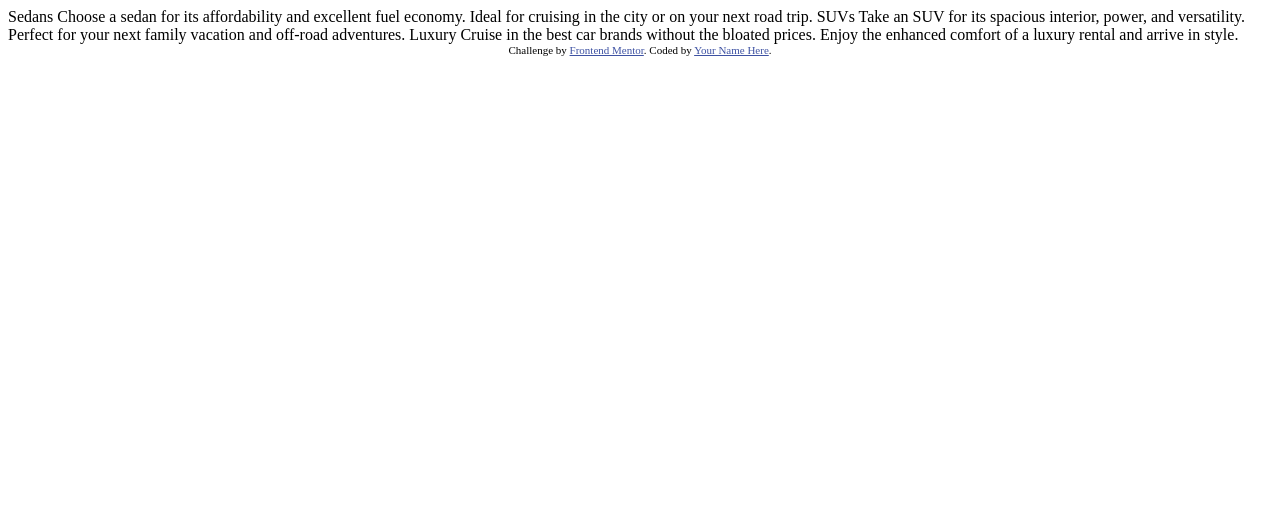
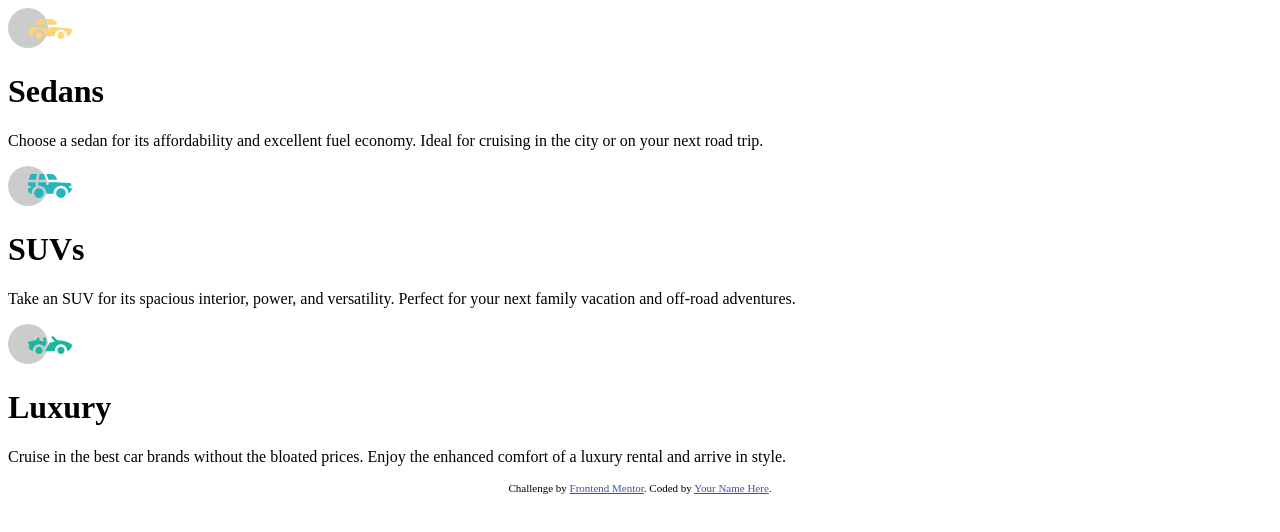
Before and after one commit to TheDrem94/3-column-preview-card-component-main, a plain HTML site: page index.html in a window 1280 px wide. Drawn offline with Linux system fonts and the light colour scheme.

Commit message:
update 27.11

```diff
--- a/index.html
+++ b/index.html
@@ -6,6 +6,9 @@
 
   <link rel="icon" type="image/png" sizes="32x32" href="./images/favicon-32x32.png">
   <link rel="stylesheet" href="styles.css">
+  <link rel="preconnect" href="https://fonts.googleapis.com">
+  <link rel="preconnect" href="https://fonts.gstatic.com" crossorigin>
+  <link href="https://fonts.googleapis.com/css2?family=Big+Shoulders+Display:wght@100..900&family=Lexend+Deca:wght@100..900&display=swap" rel="stylesheet">
 
   <title>Frontend Mentor | 3-column preview card component</title>
 
@@ -16,22 +19,29 @@
   </style>
 </head>
 <body>
-
-  Sedans
-  Choose a sedan for its affordability and excellent fuel economy. Ideal for cruising in the city
-  or on your next road trip.
-
-  SUVs
-  Take an SUV for its spacious interior, power, and versatility. Perfect for your next family vacation
-  and off-road adventures.
-
-  Luxury
-  Cruise in the best car brands without the bloated prices. Enjoy the enhanced comfort of a luxury
-  rental and arrive in style.
-
-  <div class="attribution">
-    Challenge by <a href="https://www.frontendmentor.io?ref=challenge" target="_blank">Frontend Mentor</a>.
-    Coded by <a href="#">Your Name Here</a>.
+  <div class="container">
+    <div class="sedan-box">
+      <img src="images/icon-sedans.svg" alt="">
+      <h1>Sedans</h1>
+      <p>Choose a sedan for its affordability and excellent fuel economy. Ideal for cruising in the city
+      or on your next road trip.</p>
+    </div>
+    <div class="suv-box">
+      <img src="images/icon-suvs.svg" alt="">
+      <h1>SUVs</h1>
+      <p>Take an SUV for its spacious interior, power, and versatility. Perfect for your next family vacation
+      and off-road adventures.</p>
+    </div>
+    <div class="lux-box">
+      <img src="images/icon-luxury.svg" alt="">
+      <h1>Luxury</h1>
+      <p>Cruise in the best car brands without the bloated prices. Enjoy the enhanced comfort of a luxury
+      rental and arrive in style.</p>
+    </div>
+    <div class="attribution">
+      Challenge by <a href="https://www.frontendmentor.io?ref=challenge" target="_blank">Frontend Mentor</a>.
+      Coded by <a href="#">Your Name Here</a>.
+    </div>
   </div>
 </body>
 </html>
--- a/styles.css
+++ b/styles.css
@@ -0,0 +1,11 @@
+:root {
+    --clr-primary-orange: hsl(31, 77%, 52%);
+    --clr-primary-cyan: hsl(184, 100%, 22%);
+    --clr-primary-dark-cyan: hsl(179, 100%, 13%);
+
+    --clr-neutral-paragraph: hsla(0, 0%, 100%, 0.75);
+    --clr-light-gray: hsl(0, 0%, 95%);
+
+    --fw-regular: 400;
+    --fw-bold: 700
+}
```
